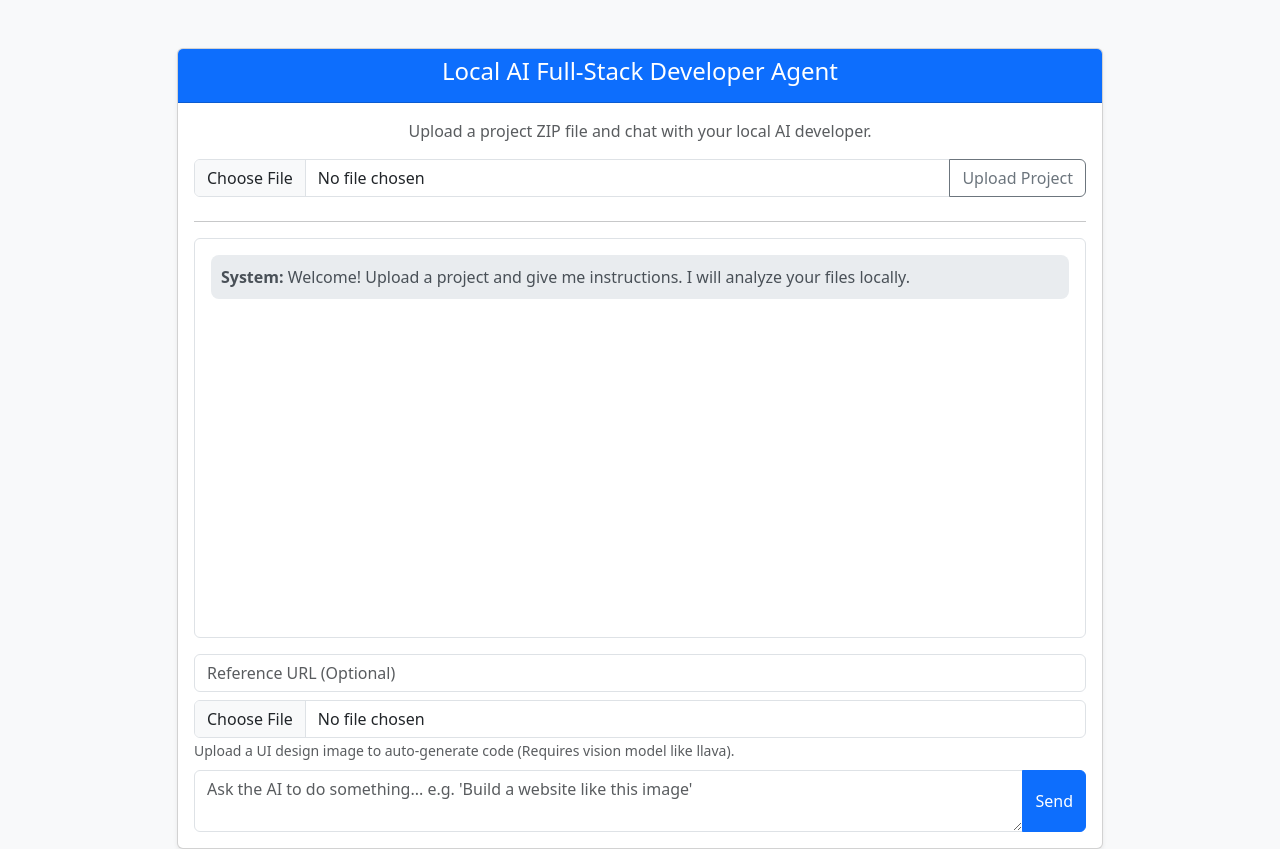
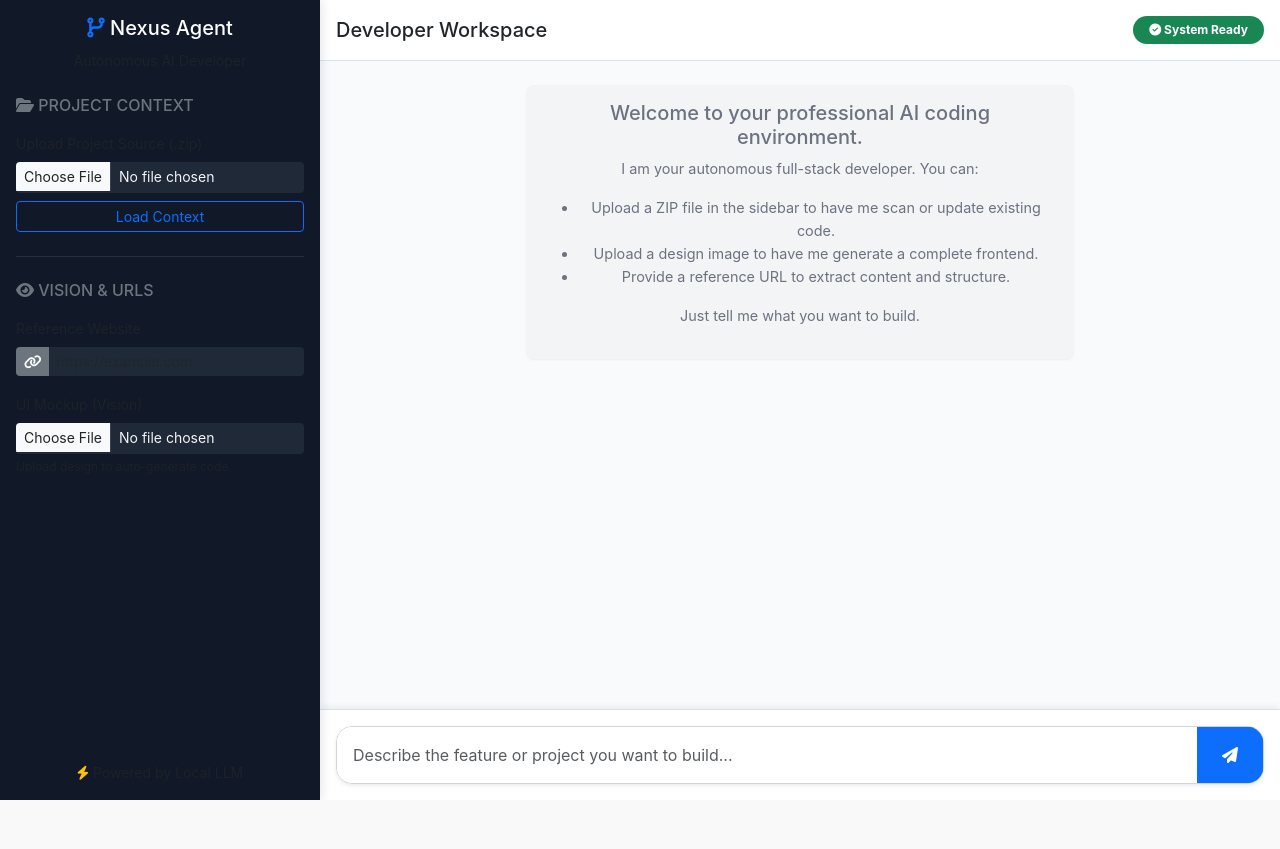
Before and after one commit to freelancerarzu24-eng/mycoding-agent, a PHP site: page /private/ in a window 1280 px wide. After the commit the page ends 800 px from the top, so only its background shows below. Run offline with PHP 8.4, Linux system fonts and the light colour scheme.

Commit message:
style: redesign UI to a professional ChatGPT-like interface
- Revamped `index.php` into a modern dashboard layout featuring a sidebar for project/context uploads and a central workspace for chat.
- Integrated `marked.js` and `highlight.js` via CDN for real-time Markdown parsing and syntax highlighting of AI responses.
- Completely rewrote `style.css` to feature a dark-themed sidebar, clean typography, polished chat bubbles, and auto-resizing input.
- Updated `app.js` to handle real-time streaming parsing, auto-expanding textareas, and robust HTML escaping.

Co-authored-by: freelancerarzu24-eng <293735355+freelancerarzu24-eng@users.noreply.github.com>

```diff
--- a/assets/css/style.css
+++ b/assets/css/style.css
@@ -1,46 +1,169 @@
-.chat-box {
-    background-color: #f8f9fa;
-    border: 1px solid #dee2e6;
+body, html {
+    height: 100%;
+    margin: 0;
+    font-family: -apple-system, BlinkMacSystemFont, "Segoe UI", Roboto, "Helvetica Neue", Arial, sans-serif;
+    background-color: #f3f4f6;
 }
 
+.app-container {
+    display: flex;
+    height: 100vh;
+    overflow: hidden;
+}
+
+/* Sidebar Styling */
+.sidebar {
+    width: 320px;
+    background-color: #111827 !important;
+    display: flex;
+    flex-direction: column;
+    box-shadow: 2px 0 10px rgba(0,0,0,0.1);
+    z-index: 10;
+}
+
+.sidebar .form-control {
+    background-color: #1f2937 !important;
+    border-color: #374151 !important;
+    color: #f3f4f6 !important;
+}
+.sidebar .form-control:focus {
+    box-shadow: 0 0 0 0.2rem rgba(59, 130, 246, 0.25);
+    border-color: #3b82f6 !important;
+}
+
+/* Main Chat Area */
+.chat-main {
+    flex-grow: 1;
+    display: flex;
+    flex-direction: column;
+    background-color: #ffffff;
+}
+
+.chat-box {
+    flex-grow: 1;
+    overflow-y: auto;
+    background-color: #f9fafb;
+}
+
+/* Chat Messages */
 .chat-message {
-    padding: 10px;
-    border-radius: 8px;
-    margin-bottom: 10px;
+    display: flex;
+    margin-bottom: 1.5rem;
+}
+
+.message-content {
+    max-width: 80%;
+    padding: 1rem 1.25rem;
+    border-radius: 12px;
+    line-height: 1.6;
+    box-shadow: 0 1px 2px rgba(0,0,0,0.05);
+}
+
+.chat-message.user {
+    justify-content: flex-end;
+}
+
+.chat-message.user .message-content {
+    background-color: #3b82f6;
+    color: white;
+    border-bottom-right-radius: 2px;
+}
+
+.chat-message.ai {
+    justify-content: flex-start;
+}
+
+.chat-message.ai .message-content {
+    background-color: #ffffff;
+    color: #1f2937;
+    border: 1px solid #e5e7eb;
+    border-bottom-left-radius: 2px;
+    width: 100%;
+    max-width: 90%;
 }
 
 .chat-message.system {
-    background-color: #e9ecef;
-    color: #495057;
+    justify-content: center;
 }
 
-.chat-message.user {
-    background-color: #007bff;
-    color: white;
-    text-align: right;
-    margin-left: 20%;
+.chat-message.system .message-content {
+    background-color: #f3f4f6;
+    color: #6b7280;
+    text-align: center;
+    border-radius: 8px;
+    max-width: 60%;
+    font-size: 0.9rem;
 }
 
-.chat-message.ai {
-    background-color: #f1f1f1;
-    color: #212529;
-    margin-right: 20%;
-    white-space: pre-wrap;
-    font-family: monospace;
+/* Markdown Styles inside AI Message */
+.chat-message.ai .message-content pre {
+    background-color: #282c34;
+    color: #abb2bf;
+    padding: 1rem;
+    border-radius: 8px;
+    overflow-x: auto;
+    margin: 1rem 0;
+}
+.chat-message.ai .message-content code {
+    font-family: 'Consolas', 'Monaco', 'Courier New', monospace;
+    font-size: 0.9em;
+}
+.chat-message.ai .message-content p:last-child {
+    margin-bottom: 0;
 }
 
+/* Input Area */
+.chat-input-area {
+    background-color: #ffffff;
+    box-shadow: 0 -4px 6px -1px rgba(0, 0, 0, 0.05);
+}
+.chat-input-group {
+    border: 1px solid #d1d5db;
+    transition: all 0.2s ease;
+}
+.chat-input-group:focus-within {
+    border-color: #3b82f6;
+    box-shadow: 0 0 0 3px rgba(59, 130, 246, 0.1);
+}
+.chat-input-group textarea {
+    resize: none;
+    box-shadow: none !important;
+    outline: none !important;
+}
+.chat-input-group button {
+    border-radius: 0;
+}
+
+/* Loader */
 .loader {
-    border: 4px solid #f3f3f3;
-    border-top: 4px solid #007bff;
+    border: 3px solid #f3f3f3;
+    border-top: 3px solid #3b82f6;
     border-radius: 50%;
-    width: 20px;
-    height: 20px;
+    width: 16px;
+    height: 16px;
     animation: spin 1s linear infinite;
     display: inline-block;
     vertical-align: middle;
+    margin-right: 8px;
 }
 
 @keyframes spin {
     0% { transform: rotate(0deg); }
     100% { transform: rotate(360deg); }
 }
+
+/* Scrollbar */
+::-webkit-scrollbar {
+    width: 8px;
+    height: 8px;
+}
+::-webkit-scrollbar-track {
+    background: #f1f1f1;
+}
+::-webkit-scrollbar-thumb {
+    background: #c1c1c1;
+    border-radius: 4px;
+}
+::-webkit-scrollbar-thumb:hover {
+    background: #a8a8a8;
+}
--- a/assets/js/app.js
+++ b/assets/js/app.js
@@ -47,6 +47,34 @@ document.addEventListener('DOMContentLoaded', () => {
         }
     });
 
+    // Configure marked to use highlight.js for syntax highlighting
+    if (typeof marked !== 'undefined' && typeof hljs !== 'undefined') {
+        marked.setOptions({
+            highlight: function(code, lang) {
+                const language = hljs.getLanguage(lang) ? lang : 'plaintext';
+                return hljs.highlight(code, { language }).value;
+            },
+            langPrefix: 'hljs language-'
+        });
+    }
+
+    // Auto-resize textarea
+    userInput.addEventListener('input', function() {
+        this.style.height = 'auto';
+        this.style.height = (this.scrollHeight) + 'px';
+        if(this.value === '') {
+            this.style.height = 'auto';
+        }
+    });
+
+    // Submit on Enter (Shift+Enter for new line)
+    userInput.addEventListener('keydown', function(e) {
+        if (e.key === 'Enter' && !e.shiftKey) {
+            e.preventDefault();
+            chatForm.dispatchEvent(new Event('submit'));
+        }
+    });
+
     // Handle Chat
     chatForm.addEventListener('submit', async (e) => {
         e.preventDefault();
@@ -59,22 +87,25 @@ document.addEventListener('DOMContentLoaded', () => {
 
         // Add user message to UI
         let userDisplayMessage = escapeHtml(message);
-        if (referenceUrl) userDisplayMessage += `<br><small><i>Ref URL: ${escapeHtml(referenceUrl)}</i></small>`;
-        if (uiImageInput.files.length) userDisplayMessage += `<br><small><i>[Image Attached]</i></small>`;
+        if (referenceUrl) userDisplayMessage += `<br><small class="text-white-50"><i class="fa-solid fa-link"></i> ${escapeHtml(referenceUrl)}</small>`;
+        if (uiImageInput.files.length) userDisplayMessage += `<br><small class="text-white-50"><i class="fa-regular fa-image"></i> Image Attached</small>`;
 
         appendMessage('user', userDisplayMessage);
 
         userInput.value = '';
+        userInput.style.height = 'auto';
         document.getElementById('referenceUrl').value = '';
-        // don't clear the image input immediately in case they want to ask follow ups, but let's clear it for UI consistency
+
         const uploadedImage = uiImageInput.files[0];
         uiImageInput.value = '';
 
-        document.getElementById('sendBtn').disabled = true;
+        const sendBtn = document.getElementById('sendBtn');
+        sendBtn.disabled = true;
+        sendBtn.innerHTML = '<i class="fa-solid fa-circle-notch fa-spin"></i>';
 
         // Create AI message placeholder
         const aiMessageId = 'ai-msg-' + Date.now();
-        appendMessage('ai', '<div class="loader"></div> Thinking...', aiMessageId);
+        appendMessage('ai', '<div class="loader"></div> Processing...', aiMessageId);
 
         const formData = new FormData();
         formData.append('user_instruction', message);
@@ -101,37 +132,48 @@ document.addEventListener('DOMContentLoaded', () => {
             // Stream response
             const reader = response.body.getReader();
             const decoder = new TextDecoder('utf-8');
-            const aiMessageElement = document.getElementById(aiMessageId);
-            aiMessageElement.innerHTML = ''; // clear loader
 
-            let isFirstChunk = true;
+            // Find the inner content container for the AI message
+            const aiMessageContainer = document.getElementById(aiMessageId);
+            const contentDiv = aiMessageContainer.querySelector('.message-content');
+            contentDiv.innerHTML = '';
+
+            let fullAiText = '';
 
             while (true) {
                 const { done, value } = await reader.read();
                 if (done) break;
 
                 const chunk = decoder.decode(value, { stream: true });
+                fullAiText += chunk;
 
-                // Extremely basic parsing of chunked output. In reality, Ollama sends newline separated JSONs.
-                // We will try to parse them if possible. Our backend process_chat.php handles parsing and sending raw text if done right,
-                // but let's assume the backend just streams raw text for simplicity.
-                aiMessageElement.textContent += chunk;
-
-                if (isFirstChunk) {
-                    isFirstChunk = false;
+                // Parse markdown in real-time
+                if (typeof marked !== 'undefined') {
+                    contentDiv.innerHTML = marked.parse(fullAiText);
+                } else {
+                    contentDiv.textContent = fullAiText;
                 }
 
                 chatBox.scrollTop = chatBox.scrollHeight;
             }
 
+            // Re-apply highlighting to the final block to ensure it caught everything
+            if (typeof hljs !== 'undefined') {
+                contentDiv.querySelectorAll('pre code').forEach((block) => {
+                    hljs.highlightElement(block);
+                });
+            }
+
         } catch (error) {
             console.error(error);
-            const aiMessageElement = document.getElementById(aiMessageId);
-            if(aiMessageElement) {
-                aiMessageElement.innerHTML = `<span class="text-danger">✖ Failed to get response. Is Ollama running?</span>`;
+            const aiMessageContainer = document.getElementById(aiMessageId);
+            if(aiMessageContainer) {
+                const contentDiv = aiMessageContainer.querySelector('.message-content');
+                contentDiv.innerHTML = `<span class="text-danger"><i class="fa-solid fa-circle-exclamation"></i> Failed to get response. Is Ollama running locally?</span>`;
             }
         } finally {
-            document.getElementById('sendBtn').disabled = false;
+            sendBtn.disabled = false;
+            sendBtn.innerHTML = '<i class="fa-solid fa-paper-plane"></i>';
         }
     });
 
@@ -151,23 +193,22 @@ document.addEventListener('DOMContentLoaded', () => {
             div.id = id;
         }
 
+        const contentDiv = document.createElement('div');
+        contentDiv.className = 'message-content';
+
         if(sender === 'user') {
-             // text can contain our HTML tags for images/URLs, so we need to be careful
-             // The incoming text is already built with some HTML, but the original message might have XSS.
-             // We handled the message directly earlier, but let's be safe.
-             // Actually, since we control what is passed to appendMessage('user', userDisplayMessage),
-             // and userDisplayMessage has the raw message + HTML. It's better to escape the message before building the HTML.
-             div.innerHTML = `<strong>You:</strong><br>${text}`;
+             contentDiv.innerHTML = text; // text already escaped before calling
         } else if (sender === 'ai' && !id) {
-             div.innerHTML = `<strong>AI:</strong><br>${escapeHtml(text)}`;
+             contentDiv.innerHTML = typeof marked !== 'undefined' ? marked.parse(text) : escapeHtml(text);
         } else if (sender === 'system') {
-             div.innerHTML = `<strong>System:</strong> ${escapeHtml(text)}`;
+             contentDiv.innerHTML = typeof marked !== 'undefined' ? marked.parse(text) : escapeHtml(text);
         } else if (id) {
-             div.innerHTML = text; // loader HTML
+             contentDiv.innerHTML = text; // loader HTML
         } else {
-             div.textContent = text;
+             contentDiv.textContent = text;
         }
 
+        div.appendChild(contentDiv);
         chatBox.appendChild(div);
         chatBox.scrollTop = chatBox.scrollHeight;
     }
--- a/index.php
+++ b/index.php
@@ -3,57 +3,100 @@
 <head>
     <meta charset="UTF-8">
     <meta name="viewport" content="width=device-width, initial-scale=1.0">
-    <title>AI Coding Agent System</title>
+    <title>Nexus AI Developer Space</title>
+
+    <!-- External Libraries for Professional UI -->
+    <link href="https://cdn.jsdelivr.net/npm/bootstrap@5.3.0/dist/css/bootstrap.min.css" rel="stylesheet">
+    <link rel="stylesheet" href="https://cdnjs.cloudflare.com/ajax/libs/font-awesome/6.4.0/css/all.min.css">
+
+    <!-- Code Highlighting and Markdown -->
+    <link rel="stylesheet" href="https://cdnjs.cloudflare.com/ajax/libs/highlight.js/11.7.0/styles/atom-one-dark.min.css">
+    <script src="https://cdnjs.cloudflare.com/ajax/libs/marked/4.3.0/marked.min.js"></script>
+    <script src="https://cdnjs.cloudflare.com/ajax/libs/highlight.js/11.7.0/highlight.min.js"></script>
+
+    <!-- Custom CSS -->
     <link rel="stylesheet" href="assets/css/style.css">
-    <link href="https://cdn.jsdelivr.net/npm/bootstrap@5.3.0/dist/css/bootstrap.min.css" rel="stylesheet">
 </head>
-<body class="bg-light">
+<body>
 
-<div class="container mt-5">
-    <div class="row justify-content-center">
-        <div class="col-md-10">
-            <div class="card shadow-sm">
-                <div class="card-header bg-primary text-white text-center">
-                    <h4>Local AI Full-Stack Developer Agent</h4>
+<div class="app-container">
+    <!-- Sidebar for Context & Tools -->
+    <aside class="sidebar bg-dark text-white p-3">
+        <div class="sidebar-header mb-4 text-center">
+            <h5><i class="fa-solid fa-code-branch text-primary"></i> Nexus Agent</h5>
+            <small class="text-muted">Autonomous AI Developer</small>
+        </div>
+
+        <div class="context-tools">
+            <h6 class="text-uppercase text-secondary mb-3"><i class="fa-solid fa-folder-open"></i> Project Context</h6>
+
+            <form id="uploadForm" enctype="multipart/form-data" class="mb-3">
+                <div class="mb-2">
+                    <label class="form-label small text-muted">Upload Project Source (.zip)</label>
+                    <input type="file" class="form-control form-control-sm bg-secondary text-white border-0" id="projectZip" name="projectZip" accept=".zip" required>
                 </div>
-                <div class="card-body">
-                    <p class="text-muted text-center">Upload a project ZIP file and chat with your local AI developer.</p>
+                <button class="btn btn-outline-primary btn-sm w-100" type="submit" id="uploadBtn">Load Context</button>
+            </form>
+            <div id="uploadStatus" class="mt-2 text-center small" style="display: none;"></div>
 
-                    <div class="mb-4">
-                        <form id="uploadForm" enctype="multipart/form-data">
-                            <div class="input-group">
-                                <input type="file" class="form-control" id="projectZip" name="projectZip" accept=".zip" required>
-                                <button class="btn btn-outline-secondary" type="submit" id="uploadBtn">Upload Project</button>
-                            </div>
-                        </form>
-                        <div id="uploadStatus" class="mt-2 text-center" style="display: none;"></div>
-                    </div>
+            <hr class="border-secondary my-4">
 
-                    <hr>
+            <h6 class="text-uppercase text-secondary mb-3"><i class="fa-solid fa-eye"></i> Vision & URLs</h6>
 
-                    <div id="chatBox" class="chat-box p-3 mb-3 border rounded bg-white" style="height: 400px; overflow-y: auto;">
-                        <div class="chat-message system mb-2">
-                            <strong>System:</strong> Welcome! Upload a project and give me instructions. I will analyze your files locally.
-                        </div>
-                    </div>
+            <div class="mb-3">
+                <label class="form-label small text-muted">Reference Website</label>
+                <div class="input-group input-group-sm">
+                    <span class="input-group-text bg-secondary border-0 text-white"><i class="fa-solid fa-link"></i></span>
+                    <input type="url" id="referenceUrl" class="form-control bg-secondary text-white border-0" placeholder="https://example.com">
+                </div>
+            </div>
 
-                    <form id="chatForm" enctype="multipart/form-data">
-                        <div class="mb-2">
-                            <input type="url" id="referenceUrl" class="form-control" placeholder="Reference URL (Optional)">
-                        </div>
-                        <div class="mb-2">
-                            <input type="file" id="uiImage" class="form-control" accept="image/png, image/jpeg, image/webp" aria-label="Upload UI Design Image (Optional)">
-                            <small class="text-muted">Upload a UI design image to auto-generate code (Requires vision model like llava).</small>
-                        </div>
-                        <div class="input-group">
-                            <textarea id="userInput" class="form-control" placeholder="Ask the AI to do something... e.g. 'Build a website like this image'" rows="2" required></textarea>
-                            <button class="btn btn-primary" type="submit" id="sendBtn">Send</button>
-                        </div>
-                    </form>
+            <div class="mb-3">
+                <label class="form-label small text-muted">UI Mockup (Vision)</label>
+                <input type="file" id="uiImage" class="form-control form-control-sm bg-secondary text-white border-0" accept="image/png, image/jpeg, image/webp">
+                <small class="text-muted d-block mt-1" style="font-size: 0.75rem;">Upload design to auto-generate code.</small>
+            </div>
+
+        </div>
+
+        <div class="sidebar-footer mt-auto pt-4 text-center">
+             <small class="text-muted"><i class="fa-solid fa-bolt text-warning"></i> Powered by Local LLM</small>
+        </div>
+    </aside>
+
+    <!-- Main Chat Area -->
+    <main class="chat-main">
+        <header class="chat-header p-3 bg-white border-bottom d-flex justify-content-between align-items-center">
+            <h5 class="m-0 text-dark">Developer Workspace</h5>
+            <span class="badge bg-success rounded-pill px-3 py-2"><i class="fa-solid fa-circle-check"></i> System Ready</span>
+        </header>
+
+        <div id="chatBox" class="chat-box p-4">
+            <div class="chat-message system mb-4">
+                <div class="message-content">
+                    <h5>Welcome to your professional AI coding environment.</h5>
+                    <p>I am your autonomous full-stack developer. You can:</p>
+                    <ul>
+                        <li>Upload a ZIP file in the sidebar to have me scan or update existing code.</li>
+                        <li>Upload a design image to have me generate a complete frontend.</li>
+                        <li>Provide a reference URL to extract content and structure.</li>
+                    </ul>
+                    <p>Just tell me what you want to build.</p>
                 </div>
             </div>
         </div>
-    </div>
+
+        <footer class="chat-input-area p-3 bg-white border-top">
+            <form id="chatForm">
+                <div class="input-group chat-input-group shadow-sm rounded-4 overflow-hidden">
+                    <textarea id="userInput" class="form-control border-0 p-3" placeholder="Describe the feature or project you want to build..." rows="1" required></textarea>
+                    <button class="btn btn-primary px-4" type="submit" id="sendBtn">
+                        <i class="fa-solid fa-paper-plane"></i>
+                    </button>
+                </div>
+            </form>
+        </footer>
+    </main>
 </div>
 
 <script src="assets/js/app.js"></script>
```
Also changed, not shown: 1 other file.
